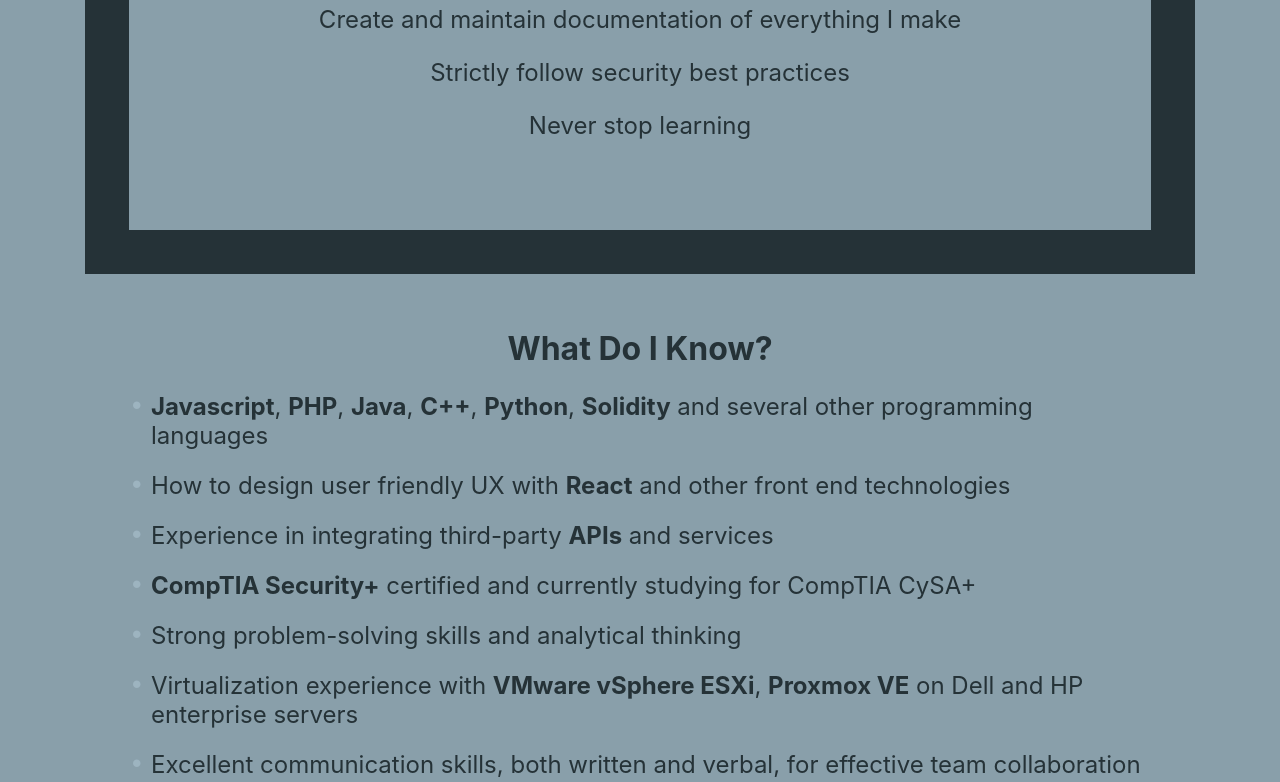
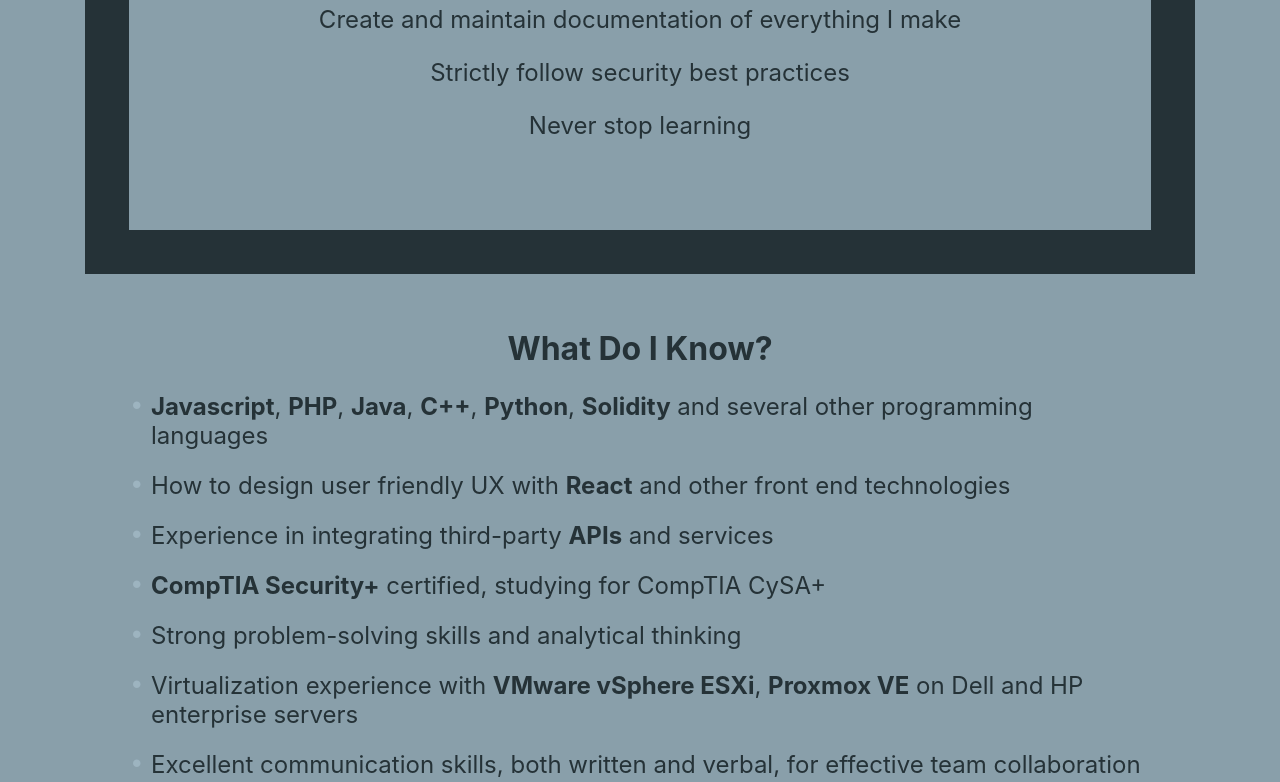
Before and after one commit to CeponisM/Resume-App, a React (Create React App) app: page / in a window 1280 px wide. Shown: the part 1597-2379 px from the top of the page. Built offline with nearby package versions, Linux system fonts and the light colour scheme.

Commit message:
Project information updates

```diff
--- a/src/App.js
+++ b/src/App.js
@@ -23,7 +23,7 @@ function App() {
       name: 'BCMC.World',
       url: 'https://BCMC.World/',
       image: bcmcImage,
-      info: 'Interactive Website'
+      info: 'Interactive Website, GPU Intensive'
     },
     {
       name: 'GAudit.org',
@@ -91,7 +91,7 @@ function App() {
   };
 
   // Console Hello
-  console.log("Hello!");
+  console.log("Hello and welcome!");
 
   return (
     <ThemeProvider>
@@ -232,7 +232,7 @@ function App() {
                     <li><b>Javascript</b>, <b>PHP</b>, <b>Java</b>, <b>C++</b>, <b>Python</b>, <b>Solidity</b> and several other programming languages</li>
                     <li>How to design user friendly UX with <b>React</b> and other front end technologies</li>
                     <li>Experience in integrating third-party <b>APIs</b> and services</li>
-                    <li><b>CompTIA Security+</b> certified and currently studying for CompTIA CySA+</li>
+                    <li><b>CompTIA Security+</b> certified, studying for CompTIA CySA+</li>
                     <li>Strong problem-solving skills and analytical thinking</li>
                     <li>Virtualization experience with <b>VMware vSphere ESXi</b>, <b>Proxmox VE</b> on Dell and HP enterprise servers</li>
                     <li>Excellent communication skills, both written and verbal, for effective team collaboration and client interactions</li>
```
